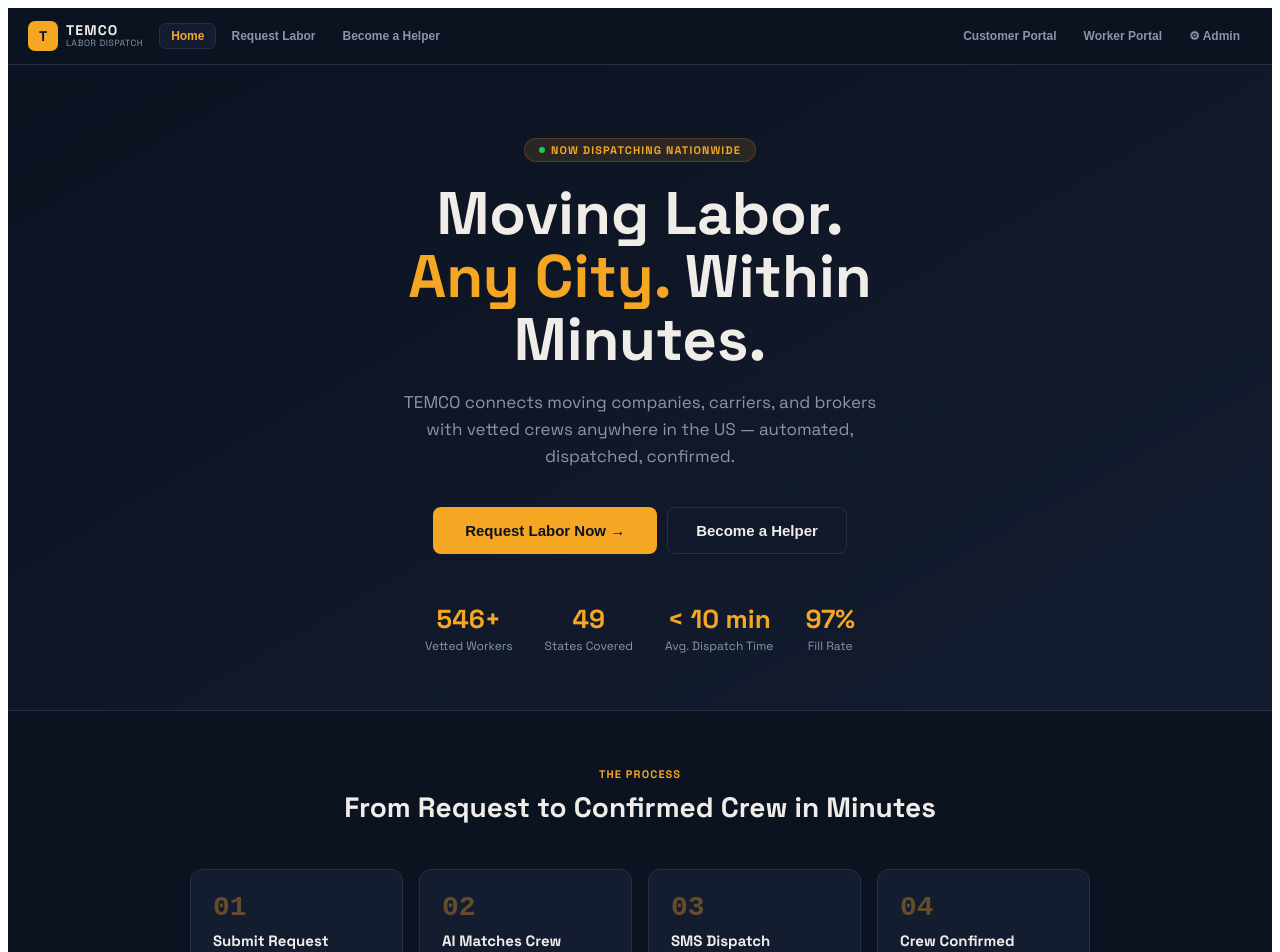
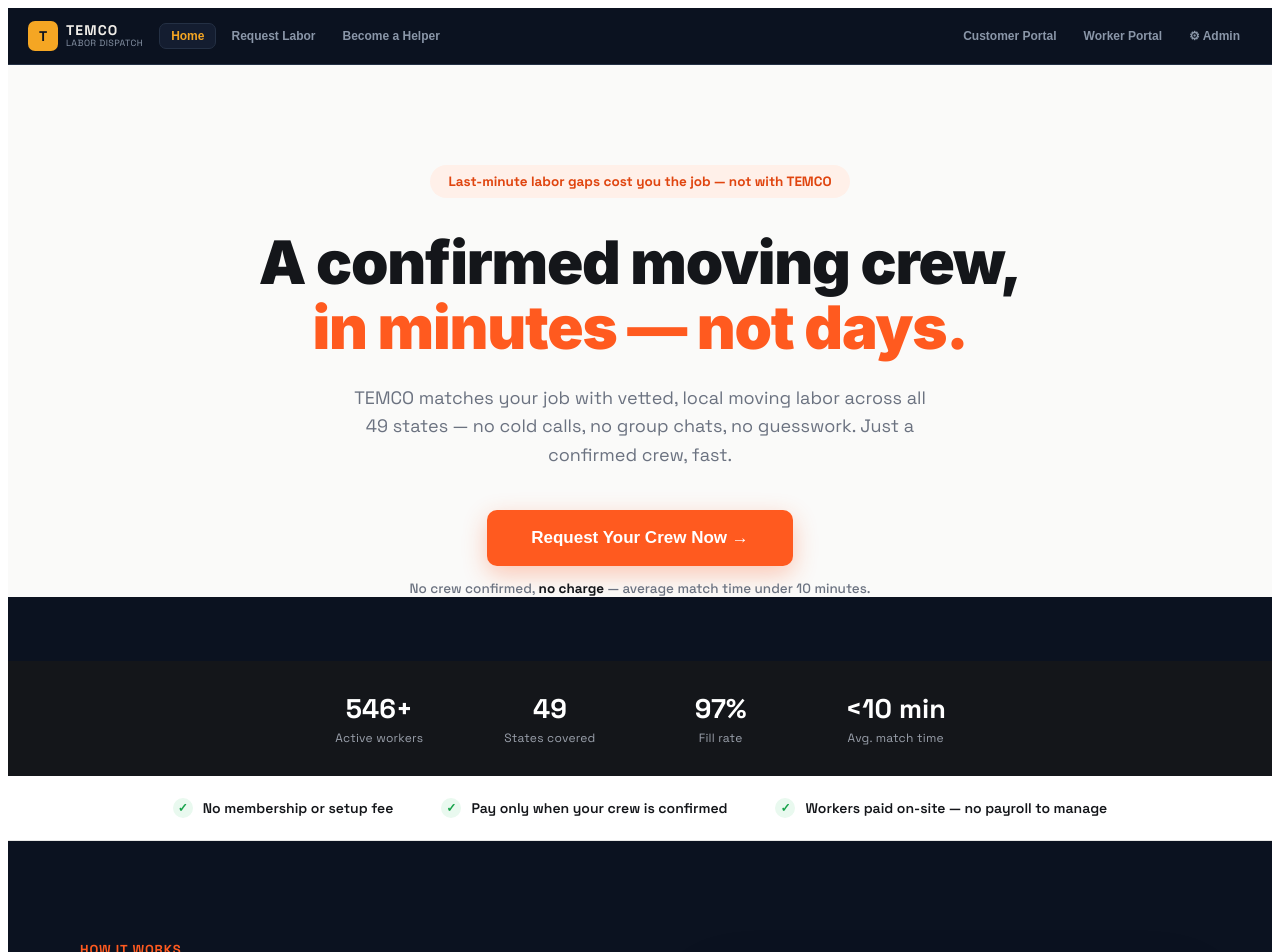
Before and after one commit to empireofdaena-ops/temco-frontend, a React (Create React App) app in the folder files/: page / in a window 1280 px wide. Shown: the top 952 px of the page. Built offline with nearby package versions, Linux system fonts and the light colour scheme.

Commit message:
Update App.jsx

```diff
--- a/files/src/App.jsx
+++ b/files/src/App.jsx
@@ -140,82 +140,139 @@
 }
 
 // ─── PUBLIC HOME ──────────────────────────────────────────────────────────────
+// Design tokens scoped to the marketing pages only (premium, conversion-focused —
+// near-black + orange accent) — separate from the C tokens used by the operational
+// dashboards below, so this redesign doesn't affect Admin/Worker/Customer portal styling.
+const PH = {
+  ink: "#14161A", inkSoft: "#1D2026", white: "#FFFFFF", offwhite: "#FAFAF9",
+  orange: "#FF5A1F", orangeDeep: "#E0450F", green: "#16A34A",
+  gray: "#6B7280", grayLight: "#9CA3AF", line: "#E7E7E5",
+};
+
 function PublicHome({ onNav, workerCount, stateCount }) {
   return (
     <div>
-      <div style={{background:`linear-gradient(150deg,${C.navy} 0%,${C.navyMid} 100%)`,padding:"72px 40px 56px",textAlign:"center",borderBottom:`1px solid ${C.border}`}}>
-        <div style={{display:"inline-flex",alignItems:"center",gap:6,background:"rgba(245,166,35,0.12)",border:`1px solid ${C.amber}33`,padding:"4px 14px",borderRadius:20,marginBottom:20}}>
-          <span style={{width:6,height:6,borderRadius:"50%",background:C.green,display:"inline-block"}}/>
-          <span style={{fontSize:11,fontWeight:700,color:C.amber,letterSpacing:"0.1em",textTransform:"uppercase"}}>Now Dispatching Nationwide</span>
-        </div>
-        <h1 style={{fontSize:"clamp(34px,5.5vw,60px)",fontWeight:900,color:C.chalk,lineHeight:1.05,margin:"0 0 18px",maxWidth:680,marginLeft:"auto",marginRight:"auto"}}>
-          Moving Labor.<br/><span style={{color:C.amber}}>Any City.</span> Within Minutes.
-        </h1>
-        <p style={{fontSize:17,color:C.muted,maxWidth:500,margin:"0 auto 36px",lineHeight:1.6}}>
-          TEMCO connects moving companies, carriers, and brokers with vetted crews anywhere in the US — automated, dispatched, confirmed.
-        </p>
-        <div style={{display:"flex",gap:10,justifyContent:"center",flexWrap:"wrap"}}>
-          <button onClick={()=>onNav("request")} style={{background:C.amber,color:C.navy,border:"none",padding:"14px 32px",borderRadius:8,fontSize:15,fontWeight:800,cursor:"pointer"}}>Request Labor Now →</button>
-          <button onClick={()=>onNav("worker-signup")} style={{background:"transparent",color:C.chalk,border:`1px solid ${C.border}`,padding:"14px 28px",borderRadius:8,fontSize:15,fontWeight:600,cursor:"pointer"}}>Become a Helper</button>
-        </div>
-        <div style={{display:"flex",gap:32,justifyContent:"center",marginTop:48,flexWrap:"wrap"}}>
-          {[
-            {val:`${workerCount}+`, lbl:"Vetted Workers"},
-            {val:`${stateCount}`, lbl:"States Covered"},
-            {val:"< 10 min", lbl:"Avg. Dispatch Time"},
-            {val:"97%", lbl:"Fill Rate"},
-          ].map(s=>(
-            <div key={s.lbl} style={{textAlign:"center"}}>
-              <div style={{fontSize:26,fontWeight:900,color:C.amber}}>{s.val}</div>
-              <div style={{fontSize:12,color:C.muted,marginTop:2}}>{s.lbl}</div>
+      <link href="https://fonts.googleapis.com/css2?family=Inter:wght@400;500;600;700;800;900&display=swap" rel="stylesheet"/>
+
+      {/* HERO */}
+      <div style={{background:PH.offwhite,padding:"100px 56px 0"}}>
+        <div style={{maxWidth:820,margin:"0 auto",textAlign:"center"}}>
+          <div style={{display:"inline-flex",alignItems:"center",gap:8,background:"#FFF0E9",color:PH.orangeDeep,fontSize:13.5,fontWeight:700,padding:"8px 18px",borderRadius:20,marginBottom:32}}>
+            Last-minute labor gaps cost you the job — not with TEMCO
+          </div>
+          <h1 style={{fontFamily:"'Inter',sans-serif",fontSize:"clamp(40px,5vw,60px)",fontWeight:900,lineHeight:1.08,letterSpacing:"-0.02em",color:PH.ink,margin:"0 0 24px"}}>
+            A confirmed moving crew,<br/><span style={{color:PH.orange}}>in minutes — not days.</span>
+          </h1>
+          <p style={{fontSize:18,color:PH.gray,lineHeight:1.6,maxWidth:580,margin:"0 auto 40px"}}>
+            TEMCO matches your job with vetted, local moving labor across all {stateCount} states — no cold calls, no group chats, no guesswork. Just a confirmed crew, fast.
+          </p>
+          <div style={{display:"flex",flexDirection:"column",alignItems:"center",gap:14,marginBottom:64}}>
+            <button onClick={()=>onNav("request")} style={{background:PH.orange,color:PH.white,fontSize:17,fontWeight:800,padding:"18px 44px",border:"none",borderRadius:10,cursor:"pointer",boxShadow:"0 8px 24px rgba(255,90,31,0.32)"}}>Request Your Crew Now →</button>
+            <div style={{fontSize:13.5,color:PH.gray,fontWeight:500}}>No crew confirmed, <strong style={{color:PH.ink}}>no charge</strong> — average match time under 10 minutes.</div>
+          </div>
+        </div>
+      </div>
+
+      {/* SOCIAL PROOF STRIP */}
+      <div style={{background:PH.ink,padding:"30px 56px",display:"flex",justifyContent:"center",gap:80,flexWrap:"wrap"}}>
+        {[[`${workerCount}+`,"Active workers"],[`${stateCount}`,"States covered"],["97%","Fill rate"],["<10 min","Avg. match time"]].map(([num,label])=>(
+          <div key={label} style={{textAlign:"center",minWidth:90}}>
+            <div style={{fontSize:27,fontWeight:800,color:PH.white}}>{num}</div>
+            <div style={{fontSize:12,color:"#9BA1AC",marginTop:4,letterSpacing:"0.02em"}}>{label}</div>
+          </div>
+        ))}
+      </div>
+
+      {/* GUARANTEE STRIP */}
+      <div style={{background:PH.white,borderBottom:`1px solid ${PH.line}`,padding:"22px 56px",display:"flex",justifyContent:"center",gap:48,flexWrap:"wrap"}}>
+        {["No membership or setup fee","Pay only when your crew is confirmed","Workers paid on-site — no payroll to manage"].map(t=>(
+          <div key={t} style={{display:"flex",alignItems:"center",gap:10,fontSize:14,fontWeight:600,color:PH.ink}}>
+            <span style={{width:20,height:20,background:"#E9F9EF",color:PH.green,borderRadius:"50%",display:"flex",alignItems:"center",justifyContent:"center",fontSize:12,fontWeight:900,flexShrink:0}}>✓</span>
+            {t}
+          </div>
+        ))}
+      </div>
+
+      {/* HOW IT WORKS + SAMPLE TICKET */}
+      <div style={{maxWidth:1120,margin:"0 auto",padding:"100px 56px",display:"grid",gridTemplateColumns:"1fr 0.92fr",gap:80,alignItems:"center"}}>
+        <div>
+          <div style={{fontSize:13,fontWeight:700,letterSpacing:"0.07em",textTransform:"uppercase",color:PH.orange,marginBottom:14}}>How it works</div>
+          <h2 style={{fontSize:33,fontWeight:800,letterSpacing:"-0.015em",marginBottom:18,lineHeight:1.18}}>From request to confirmed crew, before your coffee's cold.</h2>
+          <p style={{fontSize:15.5,color:PH.gray,lineHeight:1.65,marginBottom:30,maxWidth:440}}>Submit your job details and TEMCO's matching system contacts vetted workers near your site immediately — you watch responses come in live.</p>
+          <div style={{display:"flex",flexDirection:"column",gap:20}}>
+            {[
+              ["Submit your job","Location, date, crew size, work type"],
+              ["We dispatch instantly","Nearby workers get a text within seconds"],
+              ["Crew confirms","You get names and numbers the moment they're locked in"],
+            ].map(([t,d],i)=>(
+              <div key={t} style={{display:"flex",gap:14,alignItems:"flex-start"}}>
+                <div style={{width:26,height:26,background:PH.ink,color:PH.white,borderRadius:"50%",fontSize:12.5,fontWeight:800,display:"flex",alignItems:"center",justifyContent:"center",flexShrink:0,marginTop:1}}>{i+1}</div>
+                <div>
+                  <div style={{fontSize:15,color:PH.ink,fontWeight:600}}>{t}</div>
+                  <span style={{display:"block",fontSize:13.5,color:PH.gray,fontWeight:400,marginTop:3,lineHeight:1.5}}>{d}</span>
+                </div>
+              </div>
+            ))}
+          </div>
+        </div>
+
+        <div style={{background:PH.white,border:`1px solid ${PH.line}`,borderRadius:16,boxShadow:"0 24px 64px rgba(20,22,26,0.10)",padding:32}}>
+          <div style={{display:"flex",justifyContent:"space-between",alignItems:"center",marginBottom:22,paddingBottom:18,borderBottom:`1px solid ${PH.line}`}}>
+            <span style={{fontSize:13.5,color:PH.gray,fontWeight:600}}>Job #5830</span>
+            <span style={{background:"#E9F9EF",color:PH.green,fontSize:12,fontWeight:700,padding:"5px 12px",borderRadius:20}}>Confirmed</span>
+          </div>
+          {[["Location","Clovis, CA"],["Date","Aug 7, 2026"],["Crew size","4 workers"],["Service","Load / Unload"]].map(([k,v])=>(
+            <div key={k} style={{display:"flex",justifyContent:"space-between",padding:"13px 0",borderBottom:`1px solid ${PH.line}`,fontSize:14.5}}>
+              <span style={{color:PH.gray}}>{k}</span>
+              <span style={{fontWeight:700}}>{v}</span>
             </div>
           ))}
+          <div style={{display:"flex",justifyContent:"space-between",alignItems:"baseline",paddingTop:20}}>
+            <span style={{fontSize:12.5,color:PH.gray,fontWeight:600,textTransform:"uppercase",letterSpacing:"0.04em"}}>Dispatch fee</span>
+            <span style={{fontSize:32,fontWeight:900,color:PH.ink}}>$400</span>
+          </div>
         </div>
       </div>
 
-      <div style={{padding:"56px 40px",maxWidth:900,margin:"0 auto"}}>
-        <div style={{textAlign:"center",marginBottom:44}}>
-          <div style={{fontSize:11,color:C.amber,fontWeight:700,letterSpacing:"0.1em",textTransform:"uppercase",marginBottom:8}}>The Process</div>
-          <h2 style={{fontSize:28,fontWeight:800,color:C.chalk,margin:0}}>From Request to Confirmed Crew in Minutes</h2>
-        </div>
-        <div style={{display:"grid",gridTemplateColumns:"repeat(auto-fit,minmax(190px,1fr))",gap:16}}>
-          {[
-            {step:"01",title:"Submit Request",desc:"Enter job location, date, crew size, and type of work needed."},
-            {step:"02",title:"AI Matches Crew",desc:"System ranks nearby workers by distance, skill, certifications, and reliability."},
-            {step:"03",title:"SMS Dispatch",desc:"Workers get a text instantly. YES/NO replies are tracked in real time."},
-            {step:"04",title:"Crew Confirmed",desc:"You receive worker names, phones, crew lead — ready to roll."},
-          ].map(s=>(
-            <div key={s.step} style={{background:C.navyMid,border:`1px solid ${C.border}`,borderRadius:12,padding:22}}>
-              <div style={{fontSize:28,fontWeight:900,color:C.amber,opacity:0.35,fontFamily:"monospace"}}>{s.step}</div>
-              <div style={{fontSize:15,fontWeight:700,color:C.chalk,margin:"8px 0 6px"}}>{s.title}</div>
-              <div style={{fontSize:13,color:C.muted,lineHeight:1.6}}>{s.desc}</div>
-            </div>
-          ))}
+      {/* VALUE PROPS */}
+      <div style={{background:PH.offwhite,padding:"100px 56px"}}>
+        <div style={{maxWidth:1120,margin:"0 auto"}}>
+          <div style={{textAlign:"center",marginBottom:56}}>
+            <h2 style={{fontSize:33,fontWeight:800,letterSpacing:"-0.015em"}}>Built for the pressure you're already under</h2>
+          </div>
+          <div style={{display:"grid",gridTemplateColumns:"repeat(3,1fr)",gap:24}}>
+            {[
+              ["0","Payroll headaches","Workers are paid directly on-site. You never touch payroll, tax forms, or worker comp."],
+              ["1","Flat dispatch fee","One transparent fee per job — no surprise charges, no long-term contracts."],
+              [`${stateCount}`,"States, one platform","Stop rebuilding your labor network every time a job takes you somewhere new."],
+            ].map(([num,title,desc])=>(
+              <div key={title} style={{background:PH.white,borderRadius:14,padding:32,border:`1px solid ${PH.line}`}}>
+                <div style={{fontSize:36,fontWeight:900,color:PH.orange,marginBottom:10,lineHeight:1}}>{num}</div>
+                <div style={{fontSize:16,fontWeight:700,marginBottom:10}}>{title}</div>
+                <div style={{fontSize:13.5,color:PH.gray,lineHeight:1.6}}>{desc}</div>
+              </div>
+            ))}
+          </div>
         </div>
       </div>
 
-      <div style={{background:C.navyMid,padding:"56px 40px",borderTop:`1px solid ${C.border}`,borderBottom:`1px solid ${C.border}`}}>
-        <div style={{maxWidth:560,margin:"0 auto",textAlign:"center"}}>
-          <h2 style={{fontSize:26,fontWeight:800,color:C.chalk,margin:"0 0 8px"}}>Simple, Transparent Pricing</h2>
-          <p style={{color:C.muted,marginBottom:32}}>Dispatch fee scales with job type, crew size, and timing. You pay workers directly on-site.</p>
-          <div style={{background:C.navy,border:`1px solid ${C.border}`,borderRadius:14,padding:"32px 40px",display:"inline-block"}}>
-            <div style={{fontSize:48,fontWeight:900,color:C.amber}}>$75–$125</div>
-            <div style={{color:C.muted,fontSize:14,marginTop:4}}>per worker dispatched</div>
-            <div style={{marginTop:20,color:C.chalk,opacity:0.7,fontSize:13,lineHeight:1.8}}>
-              TEMCO never processes worker payroll.<br/>You pay workers directly on-site at your rate.
-            </div>
-          </div>
+      {/* FINAL CTA */}
+      <div style={{background:PH.ink,padding:"100px 56px",textAlign:"center"}}>
+        <div style={{maxWidth:560,margin:"0 auto"}}>
+          <h2 style={{color:PH.white,fontSize:36,fontWeight:800,letterSpacing:"-0.015em",marginBottom:16,lineHeight:1.2}}>Your next job doesn't wait. Neither should your crew.</h2>
+          <p style={{color:"#9BA1AC",fontSize:16,marginBottom:36,lineHeight:1.5}}>Submit a request now and get matched with vetted labor near your job site.</p>
+          <button onClick={()=>onNav("request")} style={{background:PH.orange,color:PH.white,fontSize:17,fontWeight:800,padding:"18px 44px",border:"none",borderRadius:10,cursor:"pointer",boxShadow:"0 8px 24px rgba(255,90,31,0.32)"}}>Request Your Crew Now →</button>
         </div>
       </div>
 
-      <div style={{padding:"32px 40px",textAlign:"center",color:C.muted,fontSize:12}}>
+      {/* Footer legal links, preserved from original */}
+      <div style={{padding:"36px 56px",textAlign:"center",color:"#9BA1AC",fontSize:12.5,background:PH.inkSoft}}>
         <div style={{display:"flex",gap:20,justifyContent:"center",flexWrap:"wrap",marginBottom:12}}>
-          <span style={{cursor:"pointer"}} onClick={()=>onNav("terms")}>Terms of Service</span>
-          <span style={{cursor:"pointer"}} onClick={()=>onNav("privacy")}>Privacy Policy</span>
-          <span style={{cursor:"pointer"}} onClick={()=>onNav("worker-agreement")}>Worker Agreement</span>
-          <span style={{cursor:"pointer"}}>Contact: (347) 835-4479</span>
-        </div>
-        © 2026 The Empire Moving Co., LLC d/b/a TEMCO National Labor Dispatch Network. All rights reserved.
+          <span style={{cursor:"pointer",color:"#9BA1AC"}} onClick={()=>onNav("terms")}>Terms of Service</span>
+          <span style={{cursor:"pointer",color:"#9BA1AC"}} onClick={()=>onNav("privacy")}>Privacy Policy</span>
+          <span style={{cursor:"pointer",color:"#9BA1AC"}} onClick={()=>onNav("worker-agreement")}>Worker Agreement</span>
+        </div>
+        The Empire Moving Co., LLC d/b/a TEMCO National Labor Dispatch Network. All rights reserved.
       </div>
     </div>
   );
```
